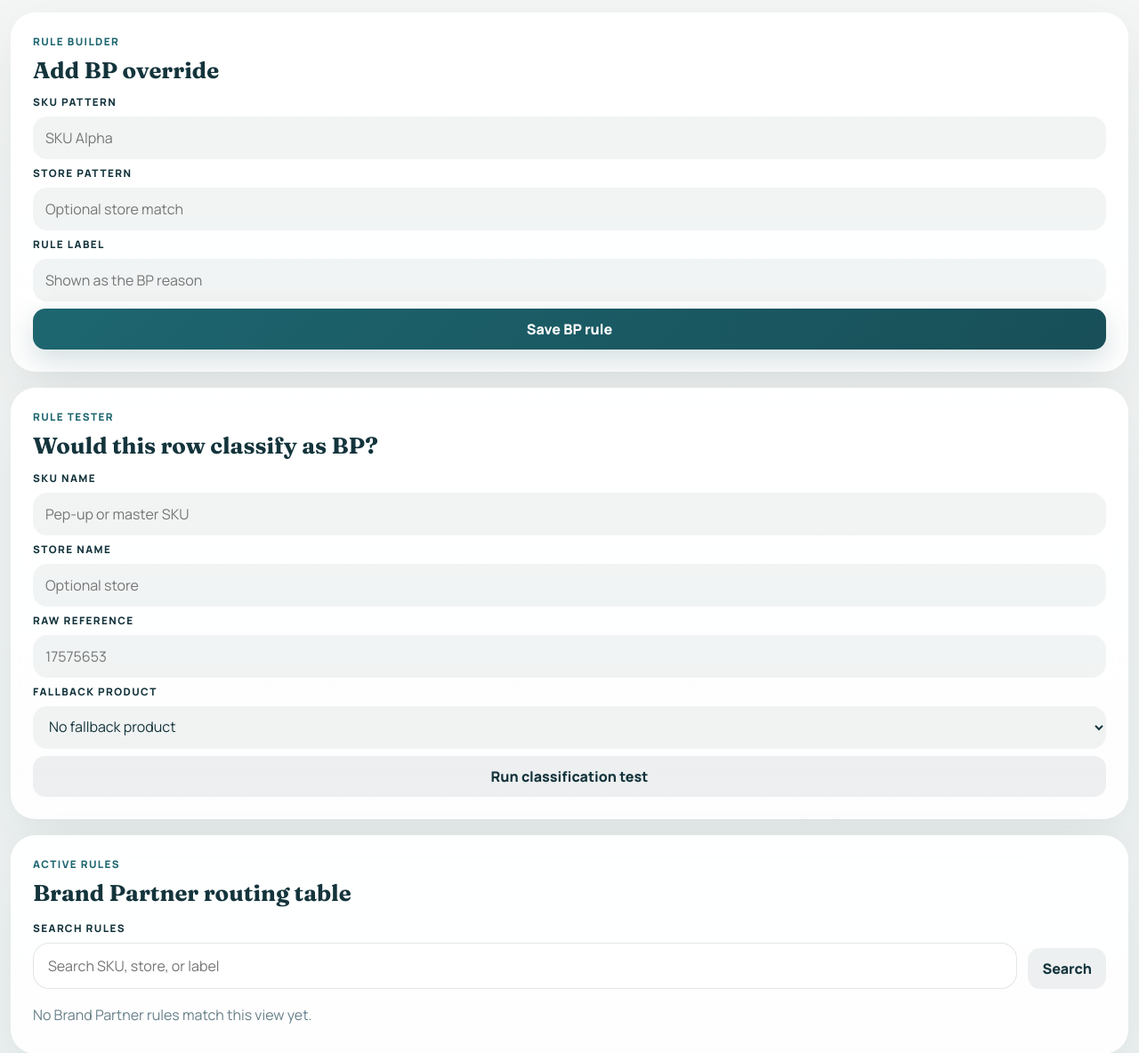
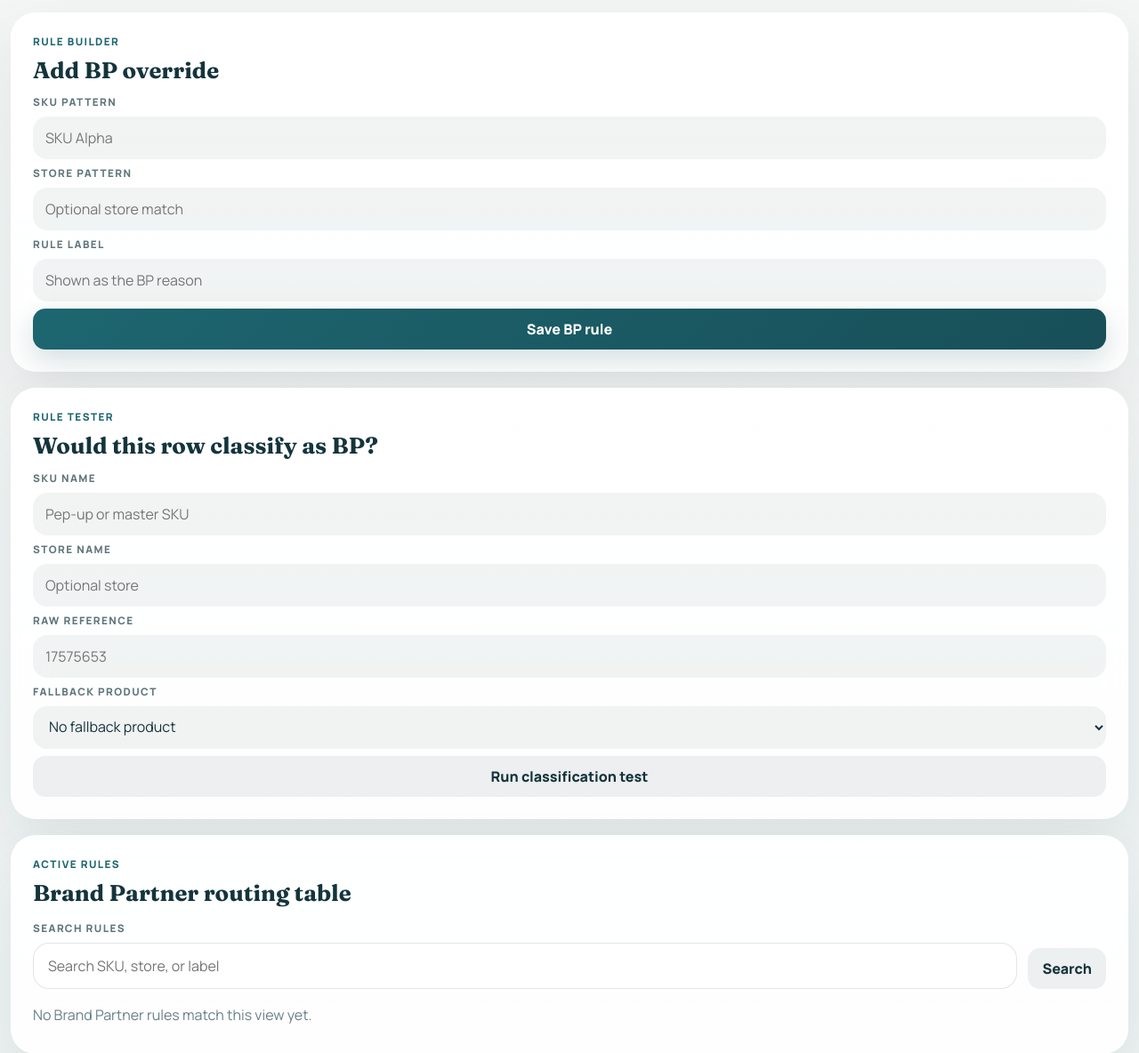
Before and after one commit to CreativeSire/Delivery-Note-Automations, a Flask app: page /bp-rules in a window 1280 px wide. Shown: the part 1348-2532 px from the top of the page at 89% size. Run offline with Flask 3, Linux system fonts and the light colour scheme; data comes from the database, SQL or seed files in the repository; data that the repository does not hold is empty; some libraries are stand-ins or nearby versions.

Commit message:
Fix low-contrast helper labels

```diff
--- a/static/styles.css
+++ b/static/styles.css
@@ -1917,6 +1917,12 @@ h3 {
 .eyebrow {
   margin: 0 0 10px;
   color: var(--teal);
+}
+
+.premium-main .panel-label,
+.premium-main .metric-label,
+.premium-main .field-label {
+  color: rgba(20, 52, 60, 0.68);
 }
 
 h1,
```
